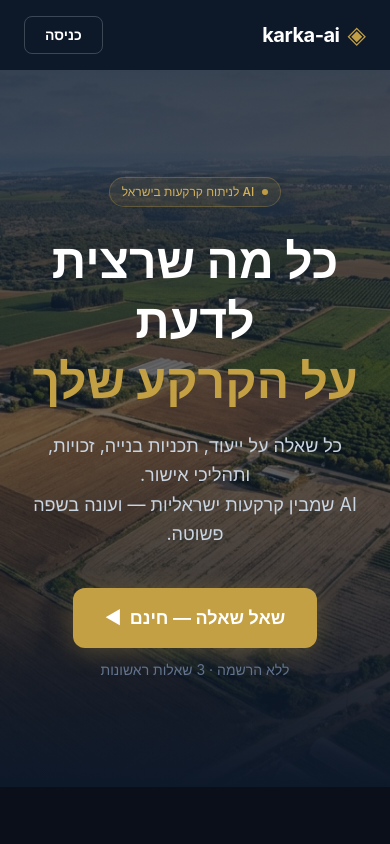
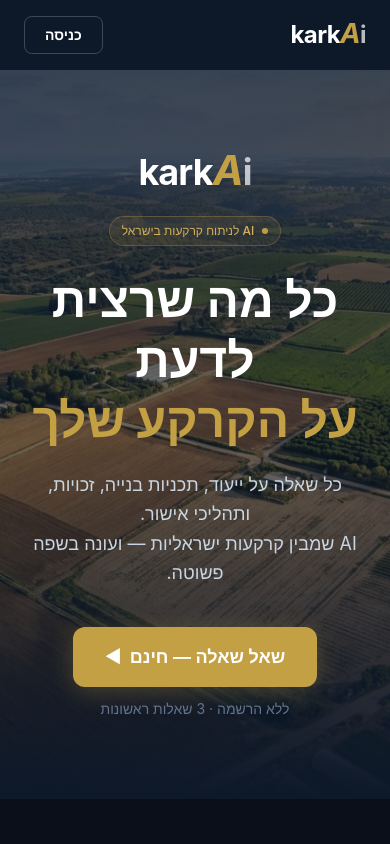
Before and after one commit to ofek147/karka-ai, a Next.js app in the folder frontend-next/: page / in a window 390 px wide. Shown: the top 844 px of the page. Built offline with nearby package versions, Linux system fonts and the light colour scheme; no server answers.

Commit message:
fix: hamburger via context, karkAi logo component, sidebar state in UserContext

```diff
--- a/frontend-next/app/chat/layout.tsx
+++ b/frontend-next/app/chat/layout.tsx
@@ -1,5 +1,4 @@
 "use client";
-import { useState } from "react";
 import { useUser } from "@/context/UserContext";
 import ChatSidebar from "@/components/ChatSidebar";
 import RegisterModal from "@/components/RegisterModal";
@@ -7,8 +6,7 @@
 import { User } from "@/lib/types";
 
 export default function ChatLayout({ children }: { children: React.ReactNode }) {
-  const { user, sessions, showRegister, setShowRegister, handleRegistered } = useUser();
-  const [sidebarOpen, setSidebarOpen] = useState(false);
+  const { user, sessions, showRegister, setShowRegister, handleRegistered, sidebarOpen, setSidebarOpen } = useUser();
   const router = useRouter();
 
   function onNewChat() {
@@ -22,30 +20,22 @@
 
   return (
     <div className="flex overflow-hidden" style={{ height: "100dvh", background: "#f8fafc" }} dir="rtl">
-      {/* Mobile overlay */}
       {sidebarOpen && (
-        <div
-          className="fixed inset-0 bg-black/60 z-30 md:hidden"
-          onClick={() => setSidebarOpen(false)}
-        />
+        <div className="fixed inset-0 bg-black/60 z-30 md:hidden" onClick={() => setSidebarOpen(false)} />
       )}
 
-      {/* Sidebar — registered users only */}
       {user && (
         <ChatSidebar
           sessions={sessions}
           onNewChat={onNewChat}
           isOpen={sidebarOpen}
-          onMenuToggle={() => setSidebarOpen(v => !v)}
         />
       )}
 
-      {/* Page content (injected with sidebar toggle prop) */}
       <div className="flex flex-col flex-1 min-w-0">
         {children}
       </div>
 
-      {/* Register modal */}
       {showRegister && (
         <RegisterModal onSuccess={onRegisterSuccess} onClose={() => setShowRegister(false)} />
       )}
--- a/frontend-next/app/page.tsx
+++ b/frontend-next/app/page.tsx
@@ -1,5 +1,6 @@
 "use client";
 import Link from "next/link";
+import KarkaLogo from "@/components/KarkaLogo";
 
 const EXAMPLE_QUESTIONS = [
   "גוש 6111 חלקה 50 — כמה יחידות דיור אפשר לבנות?",
@@ -18,10 +19,7 @@
 
       {/* Header */}
       <header className="relative z-20 px-6 py-4 flex items-center justify-between">
-        <div className="flex items-center gap-2">
-          <span style={{ color: "#c4a044" }} className="text-2xl">◈</span>
-          <span className="font-bold text-xl text-white tracking-tight">karka-ai</span>
-        </div>
+        <KarkaLogo size="md" />
         <Link
           href="/chat"
           className="text-sm font-semibold px-5 py-2 rounded-lg text-white border border-white/20 hover:bg-white/10 transition-colors"
@@ -41,6 +39,9 @@
 
         {/* Content */}
         <div className="relative z-10 max-w-2xl mx-auto text-center">
+          <div className="mb-6">
+            <KarkaLogo size="lg" />
+          </div>
           <div
             className="inline-flex items-center gap-2 border text-xs px-3 py-1.5 rounded-full mb-6 font-medium"
             style={{ background: "rgba(196,160,68,0.1)", borderColor: "rgba(196,160,68,0.3)", color: "#d4b05a" }}
--- a/frontend-next/components/ChatSidebar.tsx
+++ b/frontend-next/components/ChatSidebar.tsx
@@ -1,6 +1,7 @@
 "use client";
 import { ChatSession } from "@/lib/types";
 import Link from "next/link";
+import KarkaLogo from "@/components/KarkaLogo";
 
 interface Props {
   sessions: ChatSession[];
@@ -22,9 +23,8 @@
       `}
     >
       {/* Logo */}
-      <div className="px-4 py-4 border-b border-white/10 flex items-center gap-2">
-        <span className="text-[#c4a044] text-xl">◈</span>
-        <Link href="/" className="font-bold text-base text-white tracking-tight">karka-ai</Link>
+      <div className="px-4 py-4 border-b border-white/10">
+        <Link href="/"><KarkaLogo size="sm" /></Link>
       </div>
 
       {/* New chat */}
--- a/frontend-next/components/ChatTopbar.tsx
+++ b/frontend-next/components/ChatTopbar.tsx
@@ -1,30 +1,24 @@
 "use client";
 import Link from "next/link";
 import { useUser } from "@/context/UserContext";
+import KarkaLogo from "@/components/KarkaLogo";
 
-interface Props {
-  onMenuClick?: () => void;
-}
-
-export default function ChatTopbar({ onMenuClick }: Props) {
-  const { user, setShowRegister } = useUser();
+export default function ChatTopbar() {
+  const { user, setShowRegister, setSidebarOpen } = useUser();
 
   return (
     <header className="bg-[#0f172a] border-b border-white/10 px-4 py-3 flex items-center justify-between shrink-0">
       <div className="flex items-center gap-3">
         {user && (
           <button
-            onClick={onMenuClick}
+            onClick={() => setSidebarOpen(v => !v)}
             className="md:hidden p-1.5 rounded-md text-slate-400 hover:text-white transition-colors"
             aria-label="תפריט"
           >
             ☰
           </button>
         )}
-        <Link href="/" className="flex items-center gap-2">
-          <span className="text-[#c4a044] text-lg">◈</span>
-          <span className="font-bold text-white text-base tracking-tight">karka-ai</span>
-        </Link>
+        <Link href="/"><KarkaLogo /></Link>
       </div>
 
       <div className="flex items-center gap-3">
--- /dev/null
+++ b/frontend-next/components/KarkaLogo.tsx
@@ -0,0 +1,27 @@
+interface Props {
+  size?: "sm" | "md" | "lg";
+  dark?: boolean; // true = white text (for dark bg), false = dark text
+}
+
+export default function KarkaLogo({ size = "md", dark = true }: Props) {
+  const textSize = size === "sm" ? "text-lg" : size === "lg" ? "text-4xl" : "text-2xl";
+  const base = dark ? "text-white" : "text-[#0d1829]";
+
+  return (
+    <span className={`font-bold tracking-tight ${textSize} ${base} select-none`}>
+      kark
+      <span
+        style={{
+          color: "#c4a044",
+          fontStyle: "italic",
+          fontSize: "1.15em",
+          lineHeight: 1,
+          letterSpacing: "-0.02em",
+        }}
+      >
+        A
+      </span>
+      <span style={{ opacity: 0.7 }}>i</span>
+    </span>
+  );
+}
--- a/frontend-next/context/UserContext.tsx
+++ b/frontend-next/context/UserContext.tsx
@@ -10,6 +10,8 @@
   sessions: ChatSession[];
   showRegister: boolean;
   setShowRegister: (v: boolean) => void;
+  sidebarOpen: boolean;
+  setSidebarOpen: (v: boolean | ((prev: boolean) => boolean)) => void;
   refreshSessions: () => void;
   handleRegistered: (user: User, currentMessages?: Message[], currentSessionId?: string) => Promise<void>;
   register: (name: string, phone: string, email: string) => Promise<User>;
@@ -21,6 +23,7 @@
   const [user, setUser] = useState<User | null>(null);
   const [sessions, setSessions] = useState<ChatSession[]>([]);
   const [showRegister, setShowRegister] = useState(false);
+  const [sidebarOpen, setSidebarOpen] = useState(false);
 
   useEffect(() => {
     const u = getUser();
@@ -57,6 +60,7 @@
   return (
     <UserContext.Provider value={{
       user, sessions, showRegister, setShowRegister,
+      sidebarOpen, setSidebarOpen,
       refreshSessions, handleRegistered, register
     }}>
       {children}
```
